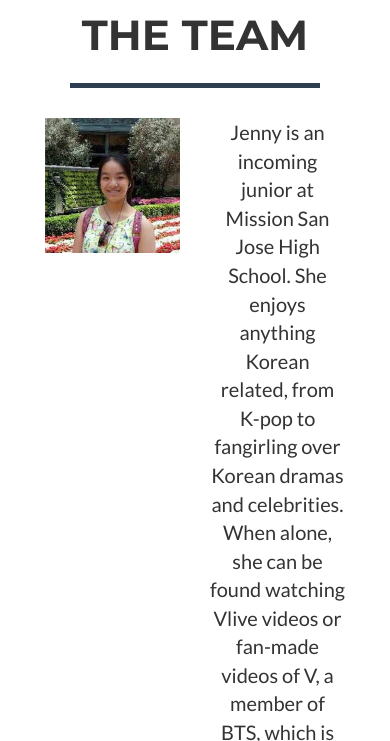
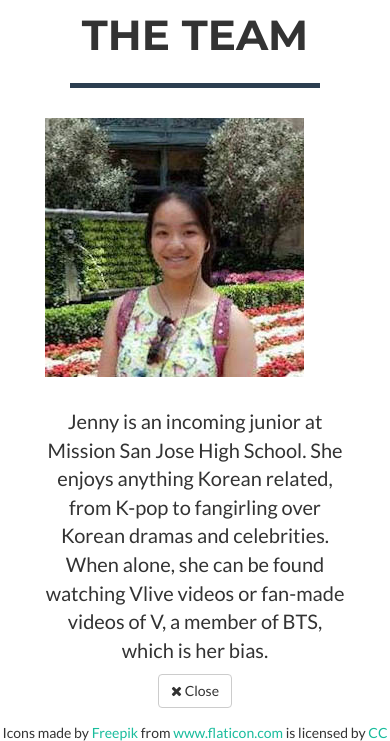
Before and after one commit to jenny-miao/womens-game, a website: page index.html in a window 390 px wide. Both pictures are taken after a click on the link 195 px from the left and 1655 px from the top of the page. Shown: the part 1336-2077 px from the top of the page. Drawn offline with nearby package versions, Linux system fonts and the light colour scheme; files that its build step writes are made by us from their sources.

Commit message:
Update index.html

```diff
--- a/index.html
+++ b/index.html
@@ -282,10 +282,10 @@
                         <div class="modal-body">
                             <h2>The Team</h2>
                             <hr class="star-primary">
-                            <div class="col-xs-6">
+                            <div class="col-lg-6">
                                 <div class="pull-left"><img src="img/Jenny.jpg" class="img-responsive" alt=""></div>
                             </div>
-                            <div class="col-xs-6">
+                            <div class="col-lg-6">
                                 <p> Jenny is an incoming junior at Mission San Jose High School. She enjoys anything Korean related, from K-pop to fangirling over Korean dramas and celebrities. When alone, she can be found watching Vlive videos or fan-made videos of V, a member of BTS, which is her bias.</p>
                             <button type="button" class="btn btn-default" data-dismiss="modal"><i class="fa fa-times"></i> Close</button>
                         </div>
```
